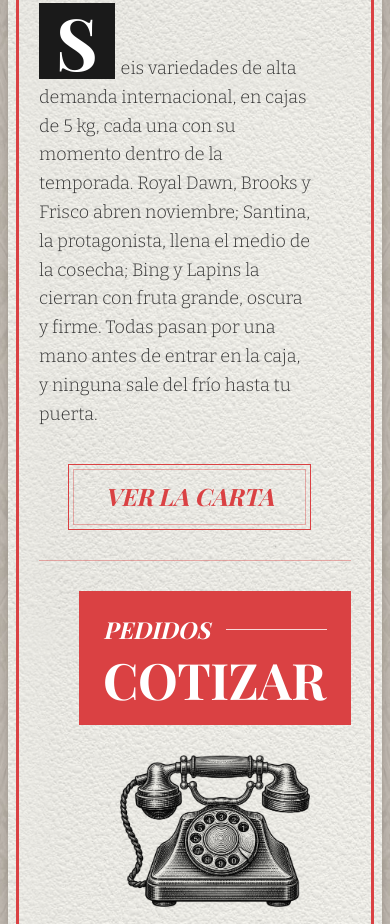
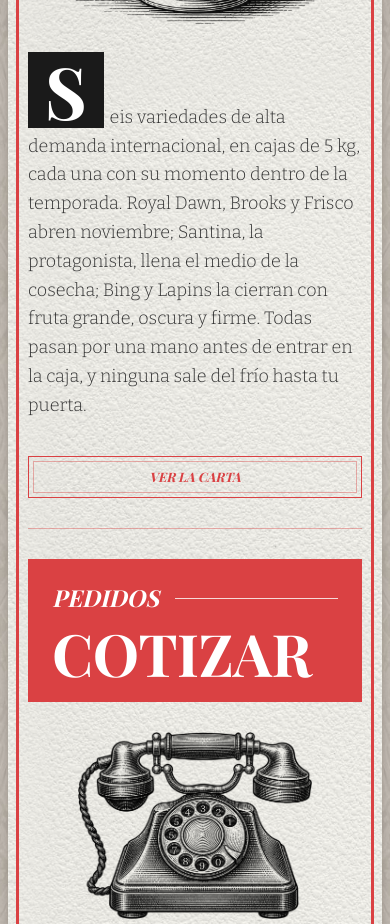
Before and after one commit to theparkerilla/chericheri, a plain HTML site: page index.html in a window 390 px wide. Shown: the part 1076-2000 px from the top of the page. Drawn offline with nearby package versions, Linux system fonts and the light colour scheme; a script that the page names is missing; a web font is replaced by a local one.

Commit message:
Mobile: columnas sin padding lateral heredado (centrado real), botones compactos a ancho completo, email con corte, hoja con márgenes más finos
Co-Authored-By: Claude Fable 5.1 <noreply@anthropic.com>
Claude-Session: https://claude.ai/code/session_01QfuZCH1rFgdStKyqKuSdcs

```diff
--- a/index.html
+++ b/index.html
@@ -297,6 +297,12 @@ setTimeout(()=>{document.querySelectorAll('.rv:not(.in)').forEach(el=>{if(el.get
  .ph1 h1,.ph1 p{text-align:center}
  .rv{transform:translateY(12px)}
  h1,h2{overflow-wrap:anywhere}
+ .cols .menu,.cols .reserve,.cols>div{padding-left:0!important;padding-right:0!important}
+ .cols .reserve{text-align:center}
+ .btn,.cta-pill{padding:12px 16px!important;font-size:13px!important;white-space:normal;text-align:center}
+ .btns{display:flex;flex-direction:column;gap:10px}.btns .btn{display:block}
+ a[href^='mailto:']{overflow-wrap:anywhere}
+ .sheet{padding-left:20px!important;padding-right:20px!important}
  .menu-h{font-size:min(11vw,180px)!important}
 }
 /*feat-css-end*/</style>
```
Also changed, not shown: carta.html (+6 -0 lines), cotizar.html (+6 -0 lines), galeria.html (+6 -0 lines), nosotros.html (+6 -0 lines), preguntas.html (+6 -0 lines).
